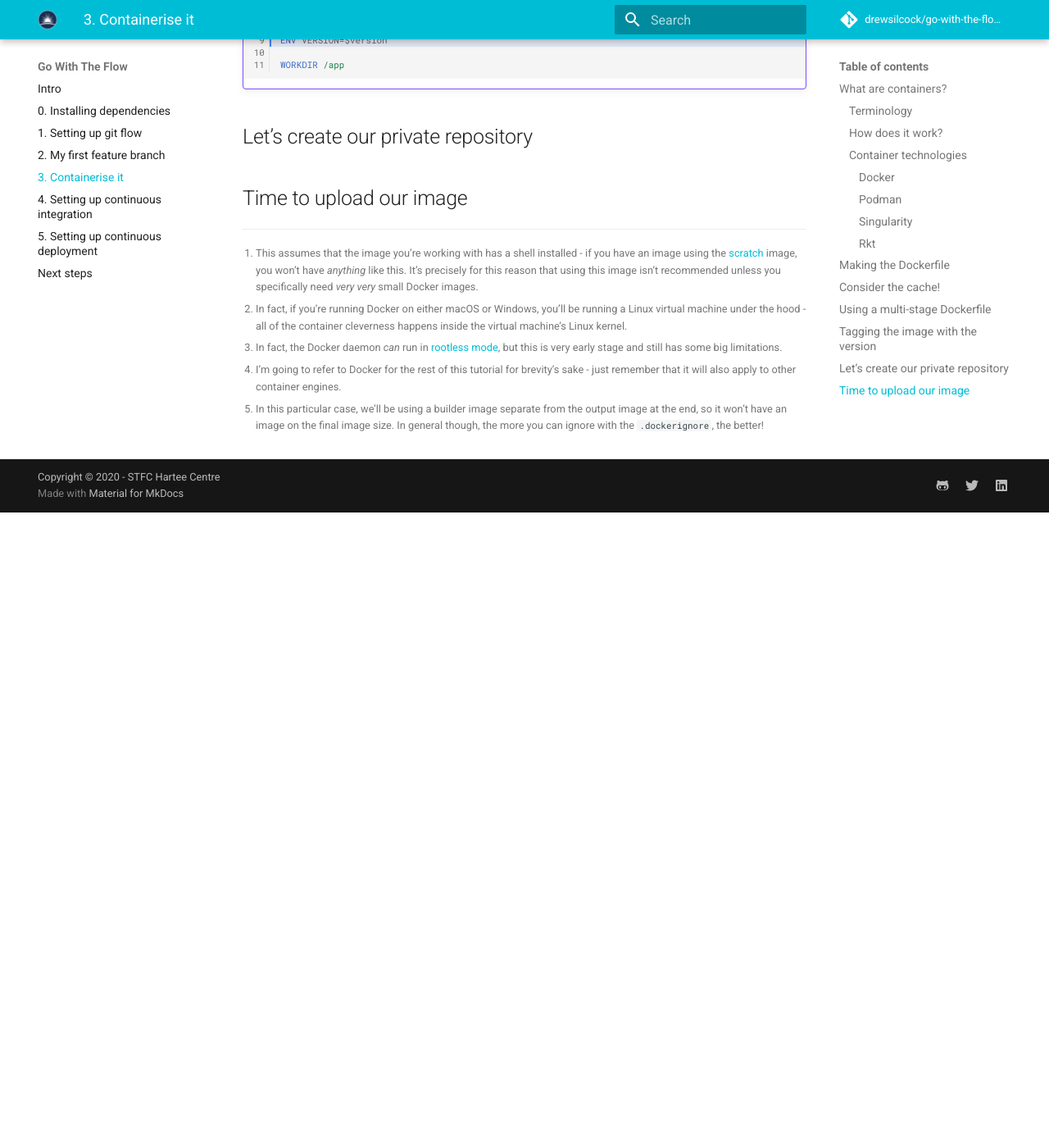
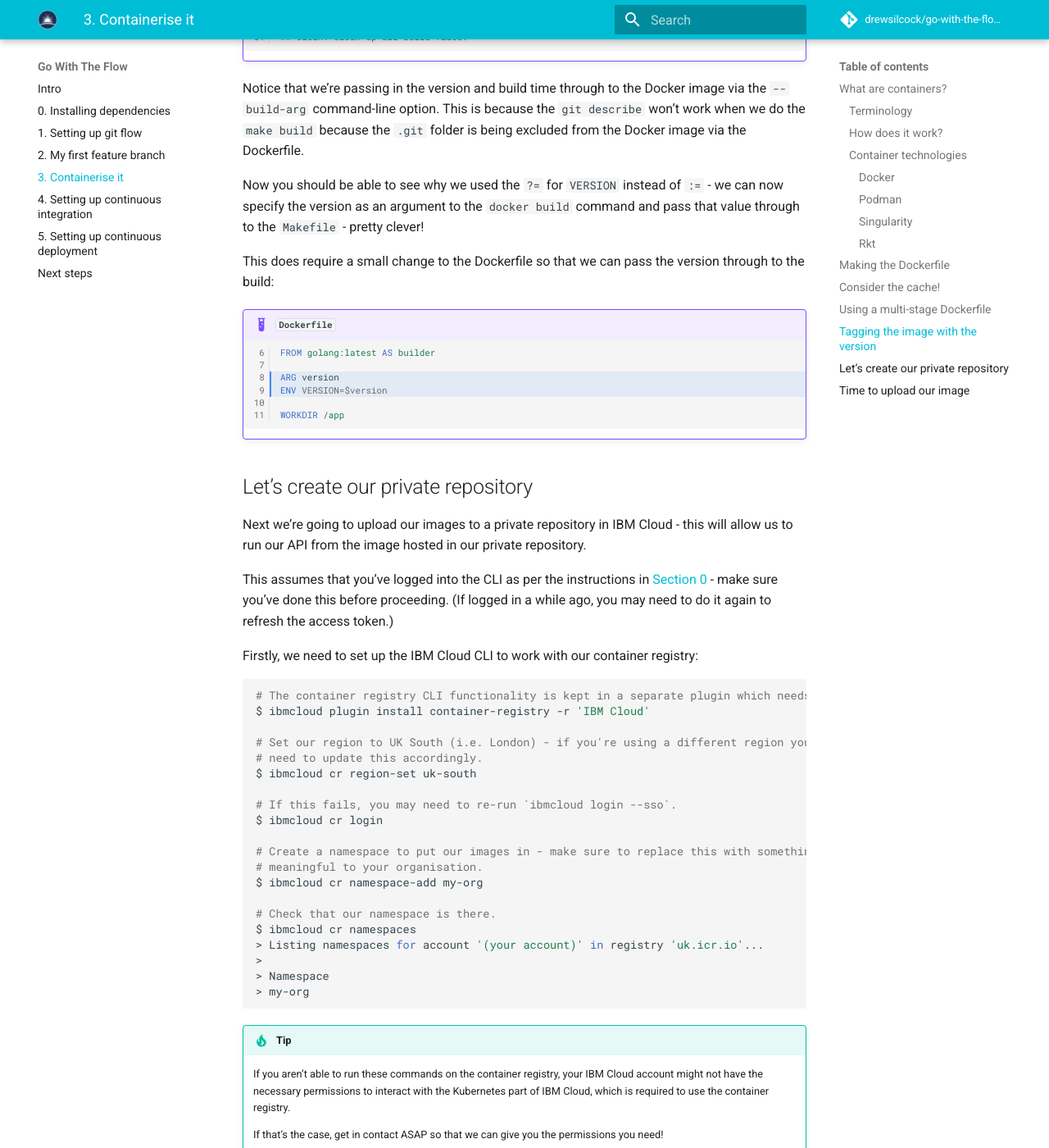
Before and after one commit to stfc/docker-and-gh-actions-for-ml, an MkDocs documentation site: the page built from docs/3-containerise-it.md, in a window 1280 px wide and 1400 px high, scrolled down 8279 px. Shown: the whole window at 82% size. Built offline with MkDocs 1.6.1 and Material for MkDocs 9.7.7, drawn with Linux system fonts in a browser that asks for light colours; emoji names are drawn with the system emoji font; comment, search, counter and statistics services are not loaded; before the commit the page ends 8904 px from its top, so only the background shows below that; some of the changed text lies outside the part shown.

Commit message:
Finish section 3 - containerise it.

````diff
--- a/docs/3-containerise-it.md
+++ b/docs/3-containerise-it.md
@@ -43,7 +43,7 @@
 
 As all the running containers on your machine share the same kernel, there's much less runtime overhead for containers vs. virtual machines and the container images themselves can be a just few kilobytes instead of gigabytes.
 
-![Virtual machines vs. containers. From: https://blog.netapp.com/blogs/containers-vs-vms/](images/vm-vs-container.png)
+![Virtual machines vs. containers. From: https://blog.netapp.com/blogs/containers-vs-vms/](/images/containerise-it/vm-vs-container.png)
 
 From: https://blog.netapp.com/blogs/containers-vs-vms/
 {: style="font-size: small; margin-top: -30px; width: 100%; text-align: center;"}
@@ -56,7 +56,7 @@
 
 #### Docker
 
-![Docker logo](images/docker.png){: style="height: 100px; float: right;"}
+![Docker logo](/images/containerise-it/docker.png){: style="height: 100px; float: right;"}
 
 This is the main player in the container world, by far. The metaphorical whale. (It's also the one with the whale logo.) Docker was the company that popularised containerisation, which means the formats created by Docker had a massive impact on the container landscape.
 
@@ -66,7 +66,7 @@
 
 #### Podman
 
-![Podman logo](images/podman.svg){: style="height: 100px; float: right;"}
+![Podman logo](/images/containerise-it/podman.svg){: style="height: 100px; float: right;"}
 
 Even though it dominates the market, Docker isn't the only container runtime around with a logo of a happy cute sea animal!
 
@@ -79,7 +79,7 @@
 
 #### Singularity
 
-![Singularity logo](images/singularity.svg){: style="height: 100px; float: right;"}
+![Singularity logo](/images/containerise-it/singularity.svg){: style="height: 100px; float: right;"}
 
 Singularity is similar to Podman in arising out of a need for a rootless container runtime. Singularity also maintains full support for Docker images (they really are the de-facto standard).
 
@@ -87,7 +87,7 @@
 
 #### Rkt
 
-![Rkt logo](images/rkt.svg){: style="height: 100px; float: right;"}
+![Rkt logo](/images/containerise-it/rkt.svg){: style="height: 100px; float: right;"}
 
 [Rkt](https://coreos.com/rkt/) is developed by CoreOS to be compatible with Docker images but with more of a focus on better security through customisable isolation. It's mainly advertised as a container runtime replacement for large production-ready Kubernetes clusters. Recently, Red Hat acquired CoreOS and as a result development of Rkt stopped and the [GitHub Repository](https://github.com/rkt/rkt) was archived.
 
@@ -303,7 +303,7 @@
 
 ## Tagging the image with the version
 
-If you remember back to [Section 1](/setting-up-git-flow/), we used `git describe` to automatically get the version in semver format from our git flow.
+If you remember back to [Section 1](/1-setting-up-git-flow/), we used `git describe` to automatically get the version in semver format from our git flow.
 
 We can use this same tactic to automatically tag our Docker images with their version!
 
@@ -346,4 +346,100 @@
 
 ## Let's create our private repository
 
+Next we're going to upload our images to a private repository in IBM Cloud - this will allow us to run our API from the image hosted in our private repository.
+
+This assumes that you've logged into the CLI as per the instructions in [Section 0](/0-installing-dependencies/) - make sure you've done this before proceeding. (If logged in a while ago, you may need to do it again to refresh the access token.)
+
+Firstly, we need to set up the IBM Cloud CLI to work with our container registry:
+
+```bash
+# The container registry CLI functionality is kept in a separate plugin which needs to be installed.
+$ ibmcloud plugin install container-registry -r 'IBM Cloud'
+
+# Set our region to UK South (i.e. London) - if you're using a different region you'll
+# need to update this accordingly.
+$ ibmcloud cr region-set uk-south
+
+# If this fails, you may need to re-run `ibmcloud login --sso`.
+$ ibmcloud cr login
+
+# Create a namespace to put our images in - make sure to replace this with something
+# meaningful to your organisation.
+$ ibmcloud cr namespace-add my-org
+
+# Check that our namespace is there.
+$ ibmcloud cr namespaces
+> Listing namespaces for account '(your account)' in registry 'uk.icr.io'...
+>
+> Namespace
+> my-org
+```
+
+!!! tip
+    If you aren't able to run these commands on the container registry, your IBM Cloud account might not have the necessary permissions to interact with the Kubernetes part of IBM Cloud, which is required to use the container registry.
+
+    If that's the case, get in contact ASAP so that we can give you the permissions you need!
+
+If you can see your namespace in the output of that final command then congratulations, you've created your container registry namespace!
+
 ## Time to upload our image
+
+Now we're going to upload our image into the registry. We're going to use the `Makefile` so that we can re-use our automatic version detection.
+
+This means adding a new target like so:
+
+!!! example "`Makefile`"
+    At the beginning of the file:
+    ```Makefile linenums="3" hl_lines="4"
+    SHELL := /bin/bash
+
+    PROJECTNAME := hbaas-server
+    DOCKERREGISTRY := uk.icr.io/my-org
+
+    # Go related variables.
+    GOBASE := $(shell pwd)
+    ```
+
+    Towards the end of the file:
+
+    ```Makefile linenums="70" hl_lines="6-7 13-26"
+    ## build-image: Build Docker container image for API.
+    build-image:
+    	$(call log,Building Docker image...)
+    	docker build \
+    		--build-arg version=$(VERSION) \
+    		--tag $(DOCKERREGISTRY)/$(PROJECTNAME):$(VERSION) \
+    		--tag $(DOCKERREGISTRY)/$(PROJECTNAME):latest . || \
+    	(\
+    	    $(call log-error,Unable to build Docker image.) \
+    	    && false \
+    	)
+
+    ## upload-image: Build Docker image and upload to private registry.
+    upload-image: build-image
+    	$(call log,Uploading Docker image...)
+    	ibmcloud cr login
+    	docker push $(DOCKERREGISTRY)/$(PROJECTNAME):$(VERSION) || \
+    	(\
+    	    $(call log-error,Unable to deploy Docker image to repository.) \
+    	    && false \
+    	)
+    	docker push $(DOCKERREGISTRY)/$(PROJECTNAME):latest || \
+    	(\
+    	    $(call log-error,Unable to deploy Docker image to repository.) \
+    	    && false \
+    	)
+
+    .PHONY: clean
+    ## clean: Clean up all build files.
+    clean:
+    ```
+
+If you now run `make upload-image`, you should see something like this:
+
+![upload image output](/images/containerise-it/upload-image-output.png)
+
+!!! success
+    Great work! Now you've containerised your application and uploaded the image to your private container registry.
+
+    Now you're ready to start automating all these tasks using continuous integration.
````
Also changed, not shown: other parts of docs/3-containerise-it.md (+1 -1 lines).
